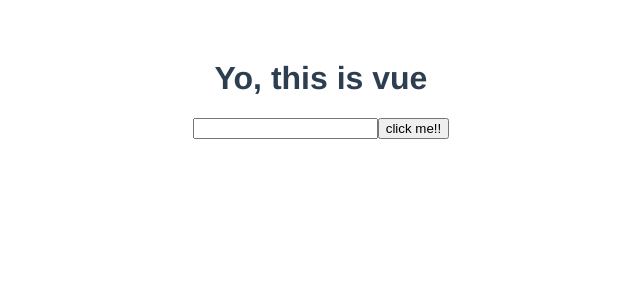
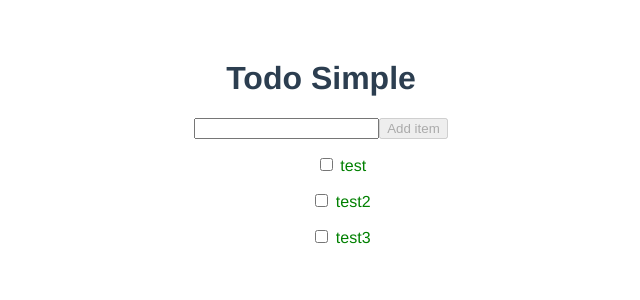
Before and after one commit to phoenixx/netcorestarterkit, a Vue app: page / in a window 1280 px wide. Shown: the top 300 px of the page, without its empty margins (319-959 px from the left). Built offline with nearby package versions, Linux system fonts and the light colour scheme; the HTML template or start-up script is replaced by a standard one.

Commit message:
Started simple todo example

```diff
--- a/Client/app.vue
+++ b/Client/app.vue
@@ -2,19 +2,46 @@
     <div id="vapp">
         <h1>{{msg}}</h1>
         <p>
-            <input @keyup.enter="updateTitle" type="text"/>
-            <button type="button" @click="showAlert('yo')">click me!!</button>
+            <input type="text" v-model="itemText"/>
+            <button type="button" @click="addItem()" :disabled="addDisabled">Add item</button>
+        </p>
+        <p>
+            <ul v-for="item in items">
+                <todo-item :text="item.text" :complete="item.complete"></todo-item>
+            </ul>
         </p>
     </div>
 </template>
 
 <script>
-export default {
+import TodoItem from './components/todoitem.vue';
 
+const App = {
     name: 'app',
     data() {
         return {
-            msg: 'Yo, this is vue'
+            msg: 'Todo Simple',
+            itemText: '',
+            items: [
+                {
+                    text: "test",
+                    complete: false
+                },
+                {
+                    text: "test2",
+                    complete: false
+                },
+                {
+                    text: "test3",
+                    complete: false
+                }
+            ]
+        }
+    },
+    computed: {
+        addDisabled: function() {
+            console.log("addDisabled");
+            return this.itemText === null || this.itemText.length === 0;
         }
     },
     methods: {
@@ -23,9 +50,23 @@
         },
         showAlert: function(msg) {
             alert(msg);
+        },
+        addItem: function() {
+            if (!this.itemText || this.itemText.length === 0) {
+                alert("nope");
+            } else {
+                this.items.push({
+                    text: this.itemText,
+                    complete: false
+                });
+                this.itemText = '';
+            }
+
         }
     }
 }
+
+export default App;
 </script>
 <style lang="scss">
 #vapp {
--- /dev/null
+++ b/Client/components/todoitem.vue
@@ -0,0 +1,22 @@
+<template>
+    <li>
+        <label>
+            <input type="checkbox" v-model="complete"/>
+            {{text}}
+        </label>
+    </li>
+</template>
+<script>
+const TodoItem = {
+    name: 'todoitem',
+    props: ['text', 'complete']
+}
+
+export default TodoItem;
+</script>
+<style type="sass" scoped>
+ul, li {
+    list-style-type:none;
+    color: green;
+}
+</style>
--- a/Client/index.js
+++ b/Client/index.js
@@ -1,5 +1,8 @@
 import Vue from 'vue';
 import App from './app.vue';
+import TodoItem from './components/todoitem.vue';
+
+Vue.component('todo-item', TodoItem);
 
 new Vue({
     name: 'main',
```
